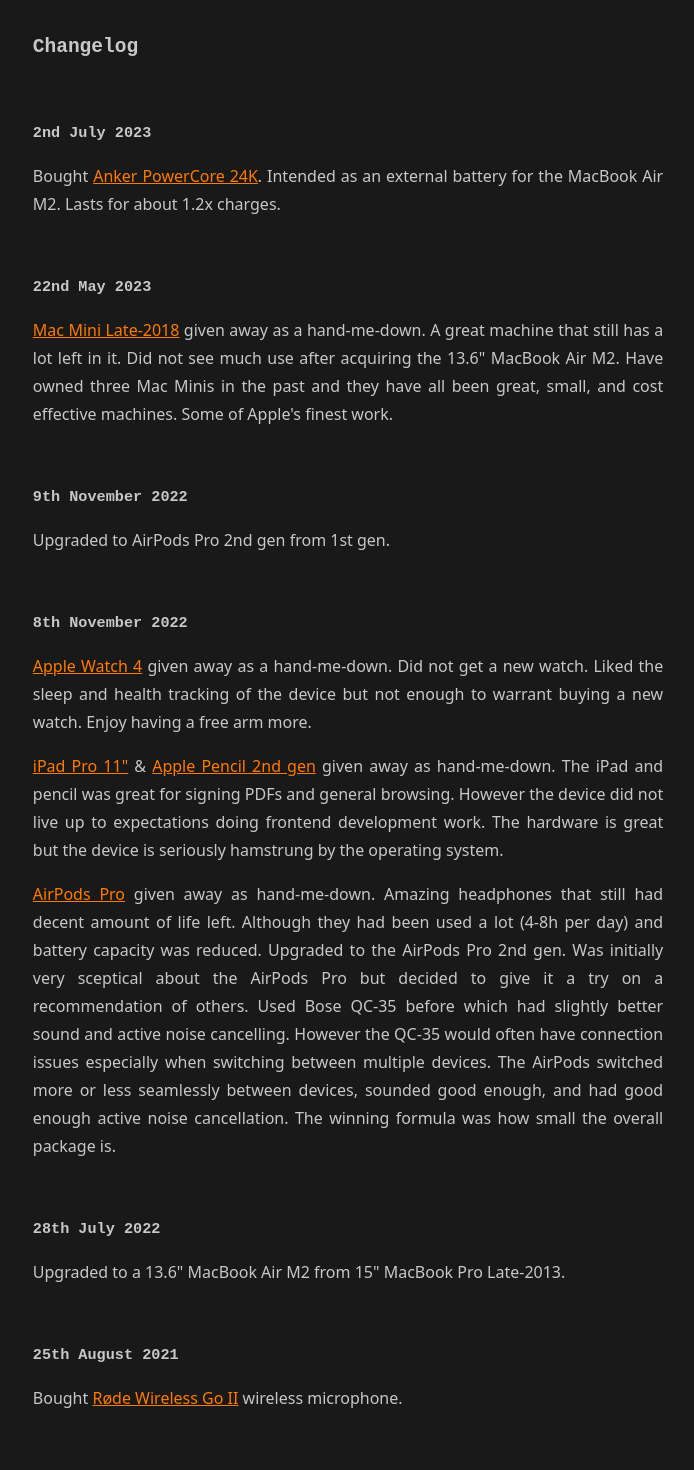
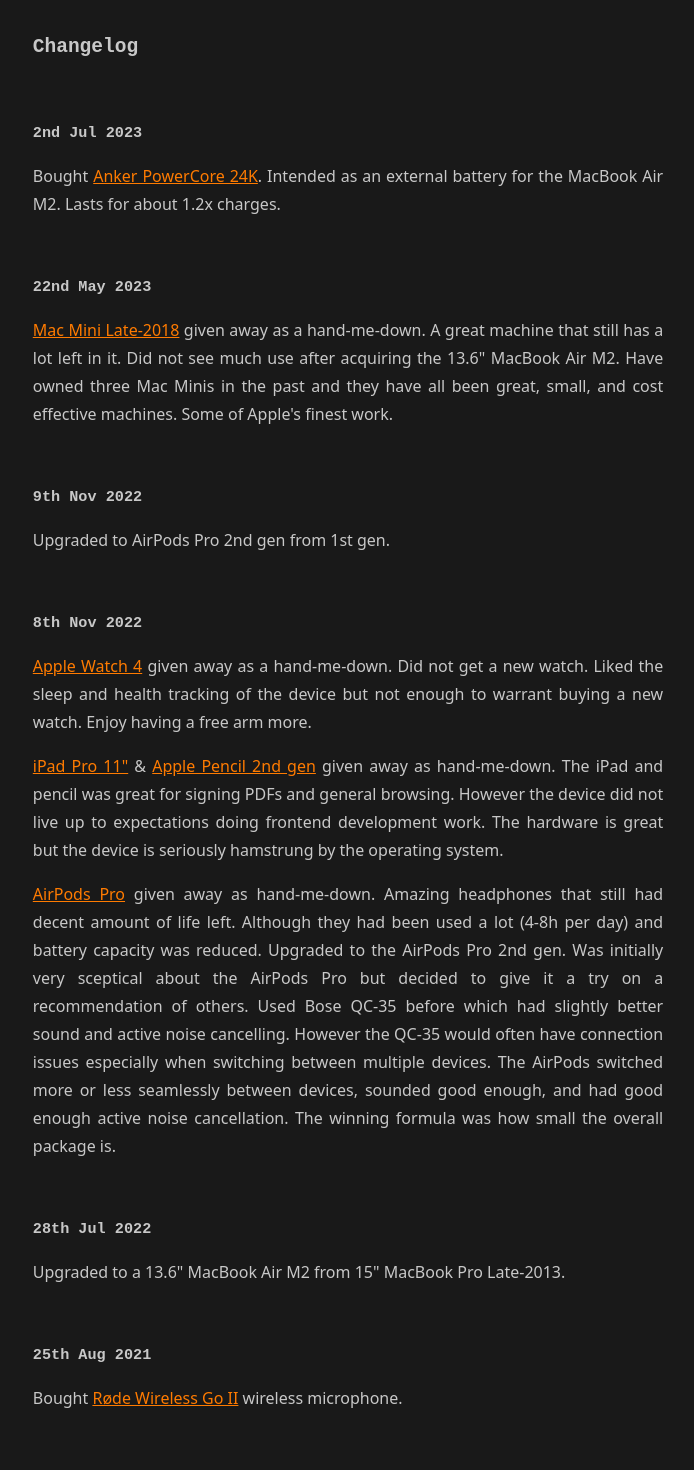
Before and after one commit to jonrh/jonrh.is, a Next.js app: page /tools in a window 1280 px wide. Shown: the part 2760-4230 px from the top of the page, without its empty margins (292-986 px from the left). Built offline with nearby package versions, Linux system fonts and the light colour scheme.

Commit message:
Switch to 3 letter month names in Tools changelog

```diff
--- a/pages/tools.js
+++ b/pages/tools.js
@@ -135,7 +135,7 @@ const Tools = () => {
 
       {/* =========================== Changelog ============================ */}
       <h2 id="changelog">Changelog</h2>
-      <h3>2nd July 2023</h3>
+      <h3>2nd Jul 2023</h3>
       Bought <AnkerPowerCore24K />. Intended as an external battery for the
       MacBook Air M2. Lasts for about 1.2x charges.
 
@@ -146,10 +146,10 @@ const Tools = () => {
       past and they have all been great, small, and cost effective machines.
       Some of Apple's finest work.
 
-      <h3>9th November 2022</h3>
+      <h3>9th Nov 2022</h3>
       Upgraded to AirPods Pro 2nd gen from 1st gen.
 
-      <h3>8th November 2022</h3>
+      <h3>8th Nov 2022</h3>
       <p>
         <a href={watch}>Apple Watch 4</a> given away as a hand-me-down. Did not
         get a new watch. Liked the sleep and health tracking of the device but
@@ -178,10 +178,10 @@ const Tools = () => {
         The winning formula was how small the overall package is.
       </p>
 
-      <h3>28th July 2022</h3>
+      <h3>28th Jul 2022</h3>
       Upgraded to a 13.6" MacBook Air M2 from 15" MacBook Pro Late-2013.
 
-      <h3>25th August 2021</h3>
+      <h3>25th Aug 2021</h3>
       Bought <RodeWirelessGo2 /> wireless microphone.
 
       {/* ========================= Past hardware ========================== */}
```
